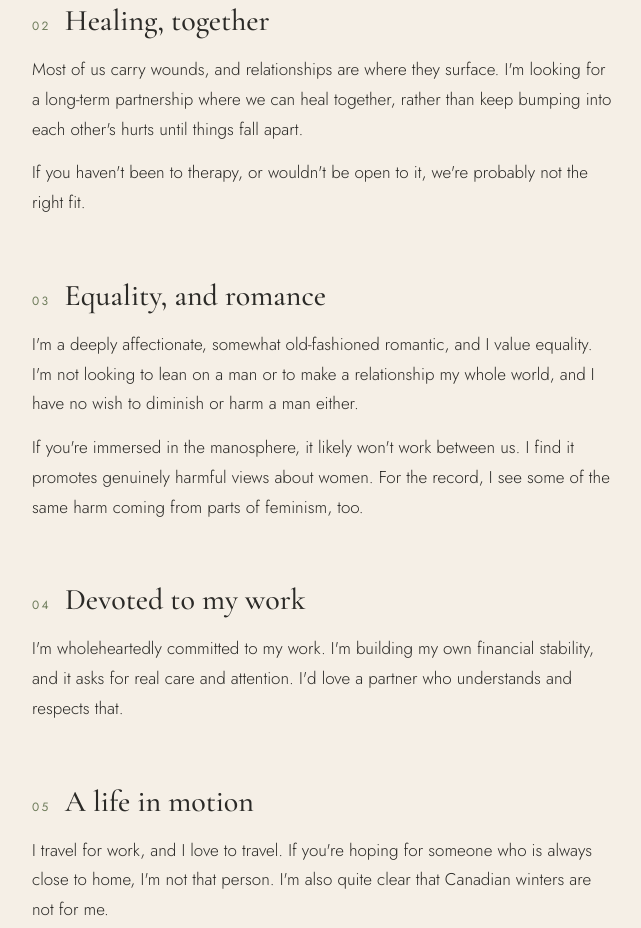
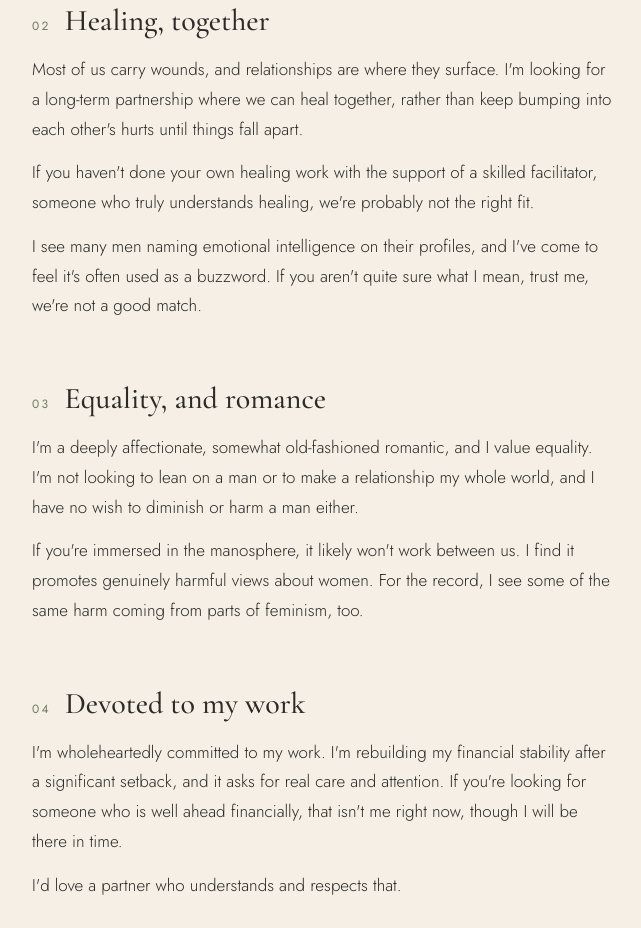
Before and after one commit to natalie2026-aligned/natalie2026-aligned.github.io, a plain HTML site: page index.html in a window 1280 px wide. Shown: the part 816-1744 px from the top of the page, without its empty margins (316-957 px from the left). Drawn offline with nearby package versions, Linux system fonts and the light colour scheme.

Commit message:
Add files via upload

```diff
--- a/index.html
+++ b/index.html
@@ -89,7 +89,8 @@
   <section>
     <h2><span class="n">02</span> Healing, together</h2>
     <p>Most of us carry wounds, and relationships are where they surface. I'm looking for a long-term partnership where we can heal together, rather than keep bumping into each other's hurts until things fall apart.</p>
-    <p>If you haven't been to therapy, or wouldn't be open to it, we're probably not the right fit.</p>
+    <p>If you haven't done your own healing work with the support of a skilled facilitator, someone who truly understands healing, we're probably not the right fit.</p>
+    <p>I see many men naming emotional intelligence on their profiles, and I've come to feel it's often used as a buzzword. If you aren't quite sure what I mean, trust me, we're not a good match.</p>
   </section>
 
   <section>
@@ -100,7 +101,8 @@
 
   <section>
     <h2><span class="n">04</span> Devoted to my work</h2>
-    <p>I'm wholeheartedly committed to my work. I'm building my own financial stability, and it asks for real care and attention. I'd love a partner who understands and respects that.</p>
+    <p>I'm wholeheartedly committed to my work. I'm rebuilding my financial stability after a significant setback, and it asks for real care and attention. If you're looking for someone who is well ahead financially, that isn't me right now, though I will be there in time.</p>
+    <p>I'd love a partner who understands and respects that.</p>
   </section>
 
   <section>
@@ -121,7 +123,7 @@
   </section>
 
   <div class="closing">
-    <p>With all due respect, if any of this doesn't resonate with you, please don't carry on. And if it does, I'd love to hear from you.</p>
+    <p>I'm being this honest because I'd rather not waste your time, or mine. With all due respect, if any of this doesn't resonate with you, please don't carry on. And if it does, I'd love to hear from you.</p>
     <div class="sig">Natalie</div>
   </div>
 </main>
```
